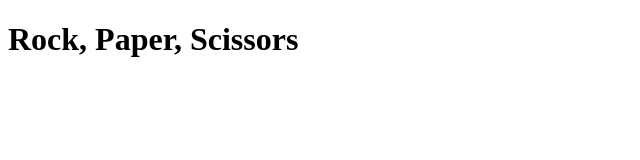
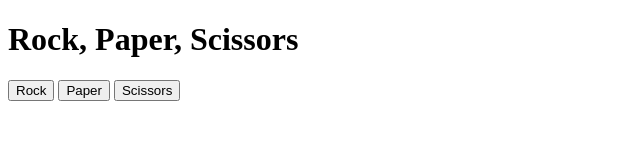
Before and after one commit to Queisme/RockPaperScissors, a plain HTML site: page index.html in a window 1280 px wide. Shown: the whole page, without its empty margins (0-640 px from the left). Drawn offline with Linux system fonts and the light colour scheme.

Commit message:
Rock, Paper, Scissors

```diff
--- a/index.html
+++ b/index.html
@@ -8,6 +8,26 @@
   </head>
   <body>
     <h1>Rock, Paper, Scissors</h1>
+    <p>
+      <button
+        class="rock"
+        onclick="playerPick = 'rock'; console.log(`Players Pick: ${playerPick}`), getComputerChoice(), console.log(`Computers Pick: ${computerPick}`), compare();"
+      >
+        Rock
+      </button>
+      <button
+        class="paper"
+        onclick="playerPick = 'paper'; console.log(`Players Pick: ${playerPick}`), getComputerChoice(), console.log(`Computers Pick: ${computerPick}`),  compare();"
+      >
+        Paper
+      </button>
+      <button
+        class="scissors"
+        onclick="playerPick = 'scissors'; console.log(`Players Pick: ${playerPick}`), getComputerChoice(), console.log(`Computers Pick: ${computerPick}`), compare();"
+      >
+        Scissors
+      </button>
+    </p>
     <script src="script.js"></script>
   </body>
 </html>
--- a/script.js
+++ b/script.js
@@ -0,0 +1,21 @@
+let playerPick = '';
+let computerPick = '';
+const choices = ['rock', 'paper', 'scissors'];
+
+const getComputerChoice = () => {
+  computerPick = choices[Math.floor(Math.random() * choices.length)];
+};
+
+const compare = () => {
+  if (playerPick === computerPick) {
+    console.log('Tie.');
+  } else if (
+    (playerPick === 'rock' && computerPick === 'scissors') ||
+    (playerPick === 'paper' && computerPick === 'rock') ||
+    (playerPick === 'scissors' && computerPick === 'paper')
+  ) {
+    console.log('You win.');
+  } else {
+    console.log('You Lose.');
+  }
+};
```
